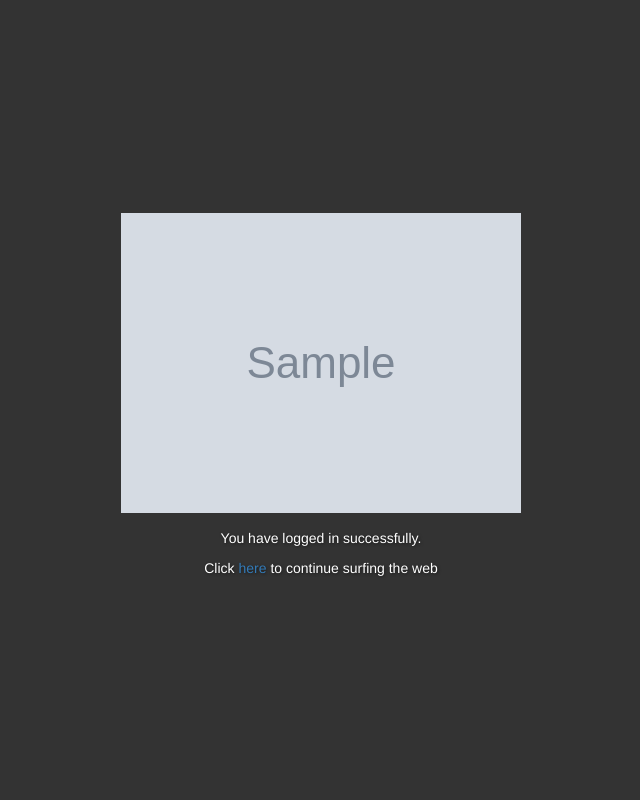
After one commit to zynick/captive-portal, a Node server app: template views/success.pug in a window 1280 px wide. The commit adds this page. Shown: the whole page, without its empty margins (319-959 px from the left). Run offline with Node 20, Linux system fonts and the light colour scheme; the template is opened without the code that fills it: most values are stand-ins (such as "Sample title", 1, 10 or a date in 2020); grey boxes marked "Sample" are stand-in pictures; some libraries are stand-ins or nearby versions.

Commit message:
redirect success to advertisement page

```diff
--- a/config.json
+++ b/config.json
@@ -1,5 +1,6 @@
 {
     "apiToken": "rp4RiDx37wW44EmzUichfQs0tVn96OvR",
+    "url": "http://tideanalytics.com",
     "mongo": {
         "host": "localhost",
         "port": 27017,
--- /dev/null
+++ b/public/css/success.css
@@ -0,0 +1,10 @@
+body {
+    background-image: none;
+}
+
+#ad {
+    margin-left: auto;
+    margin-right: auto;
+    margin-bottom: 15px;
+    max-height: 80vh;
+}
--- a/views/layout.pug
+++ b/views/layout.pug
@@ -7,19 +7,8 @@ html
             link(rel='stylesheet', href='/css/bootstrap.min.css')
             link(rel='stylesheet', href='/css/layout.css')
     body
-        nav.navbar.navbar-fixed-top
-            block header
-                //- img(src='/img/ads-top.png')
-
         .site-wrapper
             .site-wrapper-inner
                 .content-wrapper
                     block content
-
-        nav.navbar.navbar-fixed-bottom
-            block footer
-                p
-                    | Powered by&nbsp;
-                    a(href='#') Ace Technology Solutions Sdn. Bhd.
-
         block script
--- a/views/login.pug
+++ b/views/login.pug
@@ -16,7 +16,7 @@ block content
         .form-group
             input.form-control(type='password', name='password', placeholder='Password')
         .form-group
-            input.form-control(type='hidden', name='dst', value=data['link-orig'])
+            input.form-control(type='hidden', name='dst', value='/success')
             input.form-control(type='hidden', name='popup', value='true')
             input.form-control.btn.btn-primary.btn-default(name='submit', type='submit', value='Log in')
 
--- /dev/null
+++ b/views/success.pug
@@ -0,0 +1,13 @@
+extends layout
+
+append css
+    link(rel='stylesheet', href='/css/success.css')
+
+block content
+    a(href=ad.url)
+        img#ad.img-responsive(src=ad.image)
+    p You have logged in successfully.
+    p
+        | Click
+        a(href=url) here
+        | &nbsp;to continue surfing the web
```
Also changed, not shown: routes/index.js (+3 -8 lines), routes/success.js (added, +20 -0 lines), views/index.pug (deleted, +0 -7 lines), public/img/ad.jpg (added).
